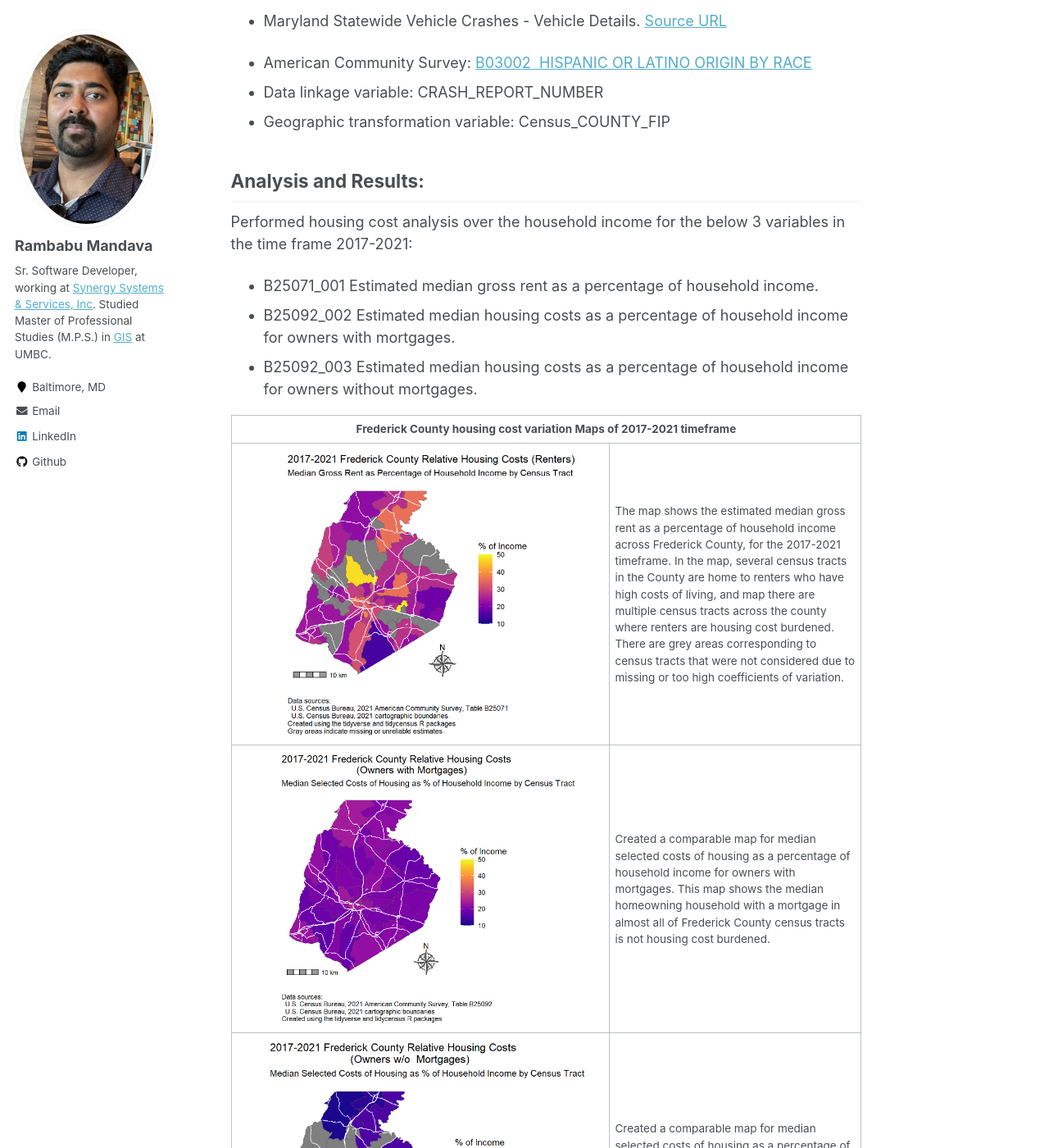
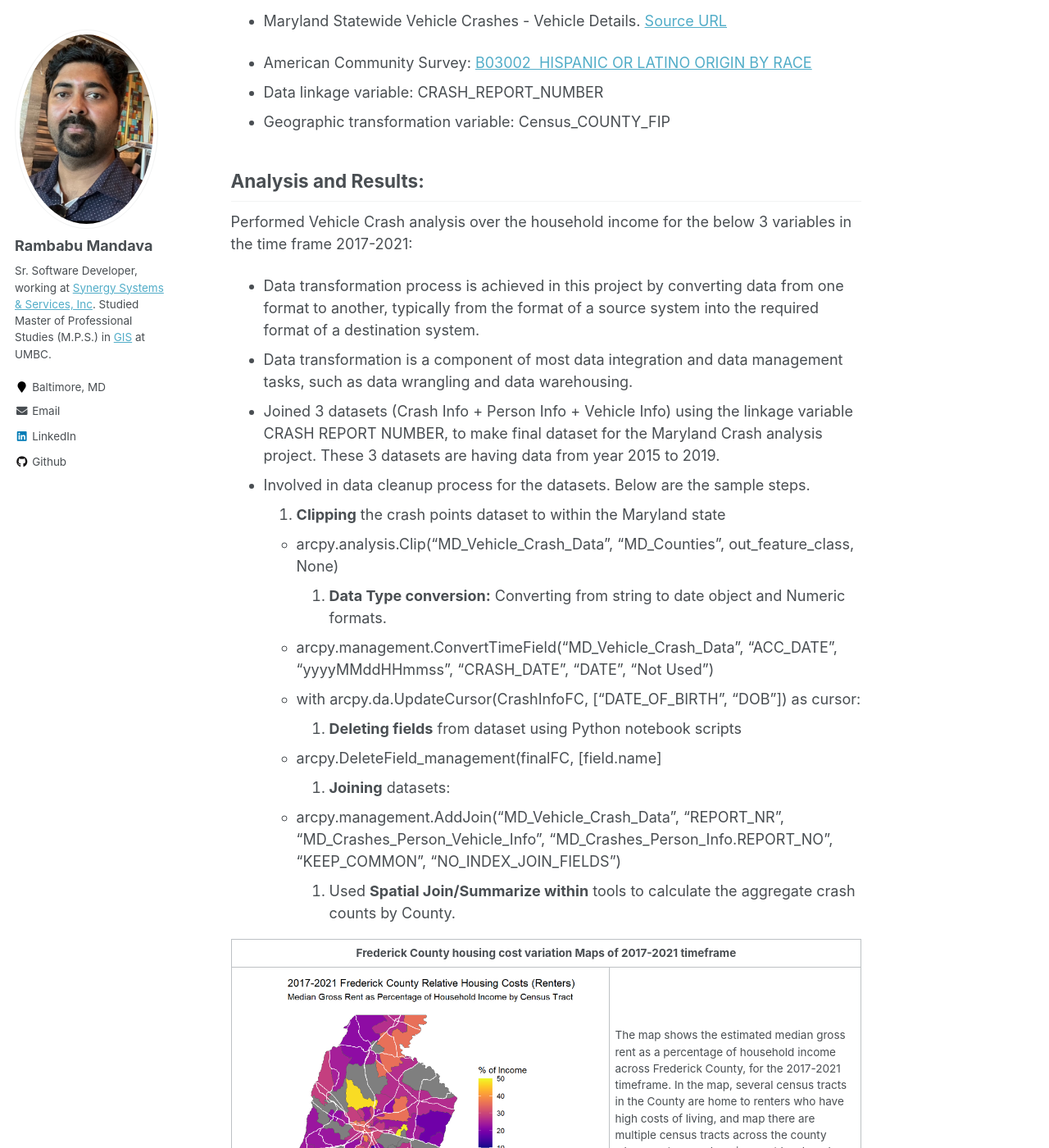
Before and after one commit to mandavaram/mandavaram.github.io, a Jekyll site: the page built from _portfolio/3. Vehicle_Crash_Analysis.md, in a window 1280 px wide and 1400 px high, scrolled down 1266 px. Shown: the whole window at 82% size. Built offline with Jekyll 4.4.1, drawn with Linux system fonts in a browser that asks for light colours.

Commit message:
Update 3.Vehicle_Crash_Analysis.md

```diff
--- a/_portfolio/3. Vehicle_Crash_Analysis.md
+++ b/_portfolio/3. Vehicle_Crash_Analysis.md
@@ -39,12 +39,22 @@ Used data from the following sources:
  - Geographic transformation variable: Census_COUNTY_FIP
 
 ## Analysis and Results:
- Performed housing cost analysis over the household income for the below 3 variables in the time frame 2017-2021:
+ Performed Vehicle Crash analysis over the household income for the below 3 variables in the time frame 2017-2021:
 
-- B25071_001 Estimated median gross rent as a percentage of household income.
-- B25092_002 Estimated median housing costs as a percentage of household income for owners with mortgages.
-- B25092_003 Estimated median housing costs as a percentage of household income for owners without mortgages.
-
+- Data transformation process is achieved in this project by converting data from one format to another, typically from the format of a source system into the required format of a destination system.
+- Data transformation is a component of most data integration and data management tasks, such as data wrangling and data warehousing.
+- Joined 3 datasets (Crash Info + Person Info + Vehicle Info) using the linkage variable CRASH REPORT NUMBER, to make final dataset for the Maryland Crash analysis project. These 3 datasets are having data from year 2015 to 2019.
+- Involved in data cleanup process for the datasets. Below are the sample steps.
+1. **Clipping** the crash points dataset to within the Maryland state <br>
+    - arcpy.analysis.Clip("MD_Vehicle_Crash_Data", "MD_Counties", out_feature_class, None)
+2. **Data Type conversion:** Converting from string to date object and Numeric formats. <br>
+    - arcpy.management.ConvertTimeField("MD_Vehicle_Crash_Data", "ACC_DATE", "yyyyMMddHHmmss", "CRASH_DATE", "DATE", "Not Used")
+    - with arcpy.da.UpdateCursor(CrashInfoFC, ["DATE_OF_BIRTH", "DOB"]) as cursor:
+3. **Deleting fields** from dataset using Python notebook scripts
+    - arcpy.DeleteField_management(finalFC, [field.name]
+4. **Joining** datasets: <br>
+    - arcpy.management.AddJoin("MD_Vehicle_Crash_Data", "REPORT_NR", "MD_Crashes_Person_Vehicle_Info", "MD_Crashes_Person_Info.REPORT_NO", "KEEP_COMMON", "NO_INDEX_JOIN_FIELDS")
+5. Used **Spatial Join/Summarize within** tools to calculate the aggregate crash counts by County.
 
 <table>
       <tr>
```
